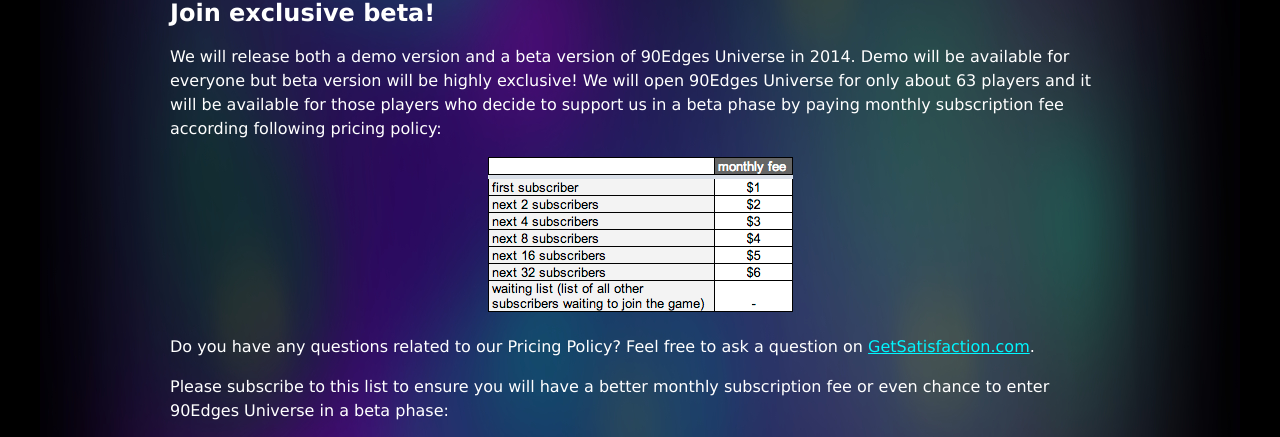
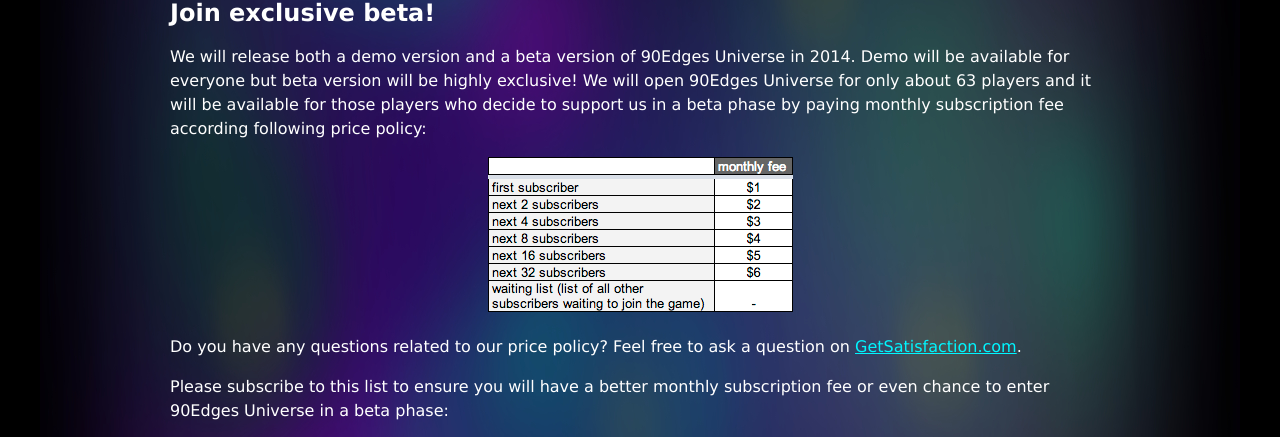
Before and after one commit to 90edges/90edges-web, a Jekyll site: the page built from universe/joinbeta/index.html, in a window 1280 px wide. Shown: the part 172-609 px from the top of the page. Built offline with Jekyll 4.4.1, drawn with Linux system fonts in a browser that asks for light colours; comment, search, counter and statistics services are not loaded.

Commit message:
90EU: txt change: 'pricing policy' -> 'price policy'

```diff
--- a/universe/joinbeta/index.html
+++ b/universe/joinbeta/index.html
@@ -9,12 +9,12 @@
         <div class="main">
             <h2>Join exclusive beta!</h2>
             <p>
-                We will release both a demo version and a beta version of 90Edges Universe in 2014. Demo will be available for everyone but beta version will be highly exclusive! We will open 90Edges Universe for only about 63 players and it will be available for those players who decide to support us in a beta phase by paying monthly subscription fee according following pricing policy:
+                We will release both a demo version and a beta version of 90Edges Universe in 2014. Demo will be available for everyone but beta version will be highly exclusive! We will open 90Edges Universe for only about 63 players and it will be available for those players who decide to support us in a beta phase by paying monthly subscription fee according following price policy:
             </p>
             <p>
-                <center><img alt="90Edges Universe Beta Pricing Policy Table" src="http://www.90Edges.com/universe/img/90EdgesUniverseBetaPricing.png" /></center>
+                <center><img alt="90Edges Universe Beta Price Policy Table" src="http://www.90Edges.com/universe/img/90EdgesUniverseBetaPricing.png" /></center>
             </p>
-            <p>Do you have any questions related to our Pricing Policy? Feel free to ask a question on <a href="http://getsatisfaction.com/90edges/">GetSatisfaction.com</a>.
+            <p>Do you have any questions related to our price policy? Feel free to ask a question on <a href="http://getsatisfaction.com/90edges/">GetSatisfaction.com</a>.
             </p>
             <p>
                 Please subscribe to this list to ensure you will have a better monthly subscription fee or even chance to enter 90Edges Universe in a beta phase:
```
